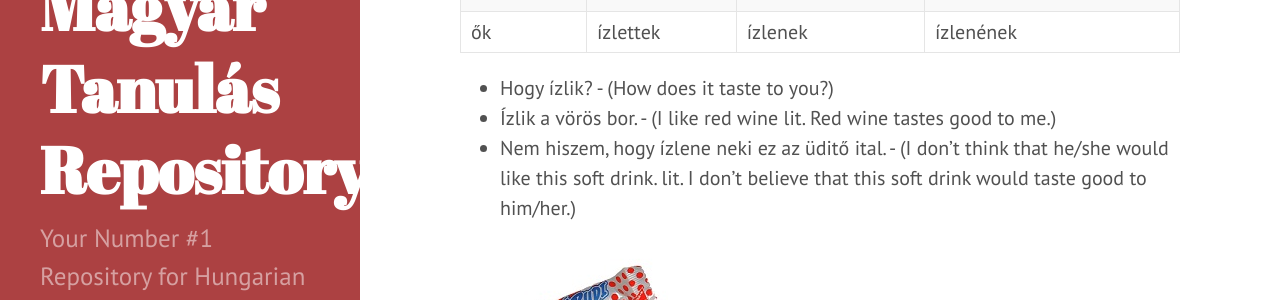
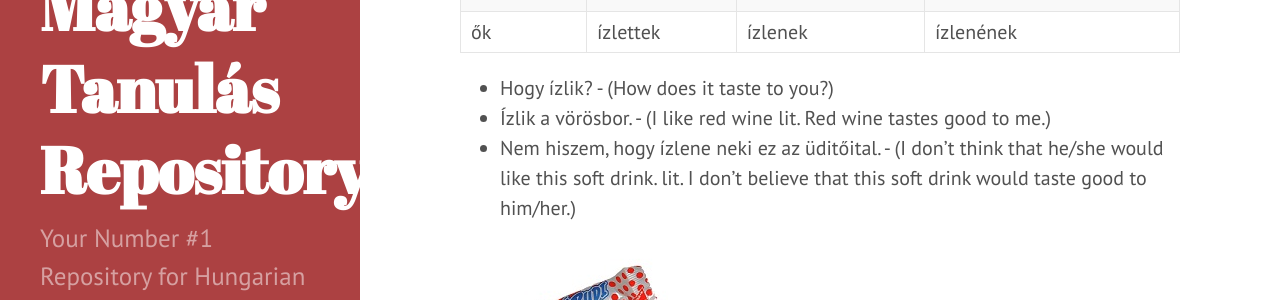
Before and after one commit to Magyartanulas/magyartanulas.github.io, a Jekyll site: the page built from Section9.md, in a window 1280 px wide and 900 px high, scrolled down 1501 px. Shown: the part 155-455 px from the top of the window. Built offline with Jekyll 4.4.1, drawn with Linux system fonts in a browser that asks for light colours; Markdown is read by kramdown in place of the engine named in the settings.

Commit message:
Update Section9.md

```diff
--- a/Section9.md
+++ b/Section9.md
@@ -45,8 +45,8 @@ Here are the relevant conjugations, to see the full verb conjugations [click her
 | ők      | ízlettek    | ízlenek        | ízlenének            |
 
 * Hogy ízlik? - (How does it taste to you?)
-* Ízlik a vörös bor. - (I like red wine lit. Red wine tastes good to me.)
-* Nem hiszem, hogy ízlene neki ez az üditő ital. - (I don't think that he/she would like this soft drink. lit. I don't believe that this soft drink would taste good to him/her.)
+* Ízlik a vörösbor. - (I like red wine lit. Red wine tastes good to me.)
+* Nem hiszem, hogy ízlene neki ez az üditőital. - (I don't think that he/she would like this soft drink. lit. I don't believe that this soft drink would taste good to him/her.)
 
 ![Túró rudi](https://magyartanulas.github.io/public/rudi.jpg)
 
@@ -91,7 +91,7 @@ Some conjugations have been omitted due to prior explanations, [click here](http
 | mi           | kedveltünk  | kedveltük   | kedvelünk      | kedvelük     | kedvelnénk           | kedvelnénk         |
 | ti           | kedveltetek | kedveltétek | kedveltek      | kedvelitek   | kedvelnétek          | kedvelnétek        |
 | ők           | kedveltek   | kedvelték   | kedvelnek      | kedvelik     | kedvelnének          | kedvelnék          |
-| én <-> téged | -----       | kedveltelek | -----          | kedvellek    | ----                 | kedvelnélek        |
+| én <-> téged | -----       | kedveltelek | -----          | kedvellek    | -----                | kedvelnélek        |
 
 * Nem kedvelem a horrorfilmeket. - (I don't enjoy horror films.)
 * Hogyhogy nem kedveled őt? - (How come you don't like him/her?)
```
